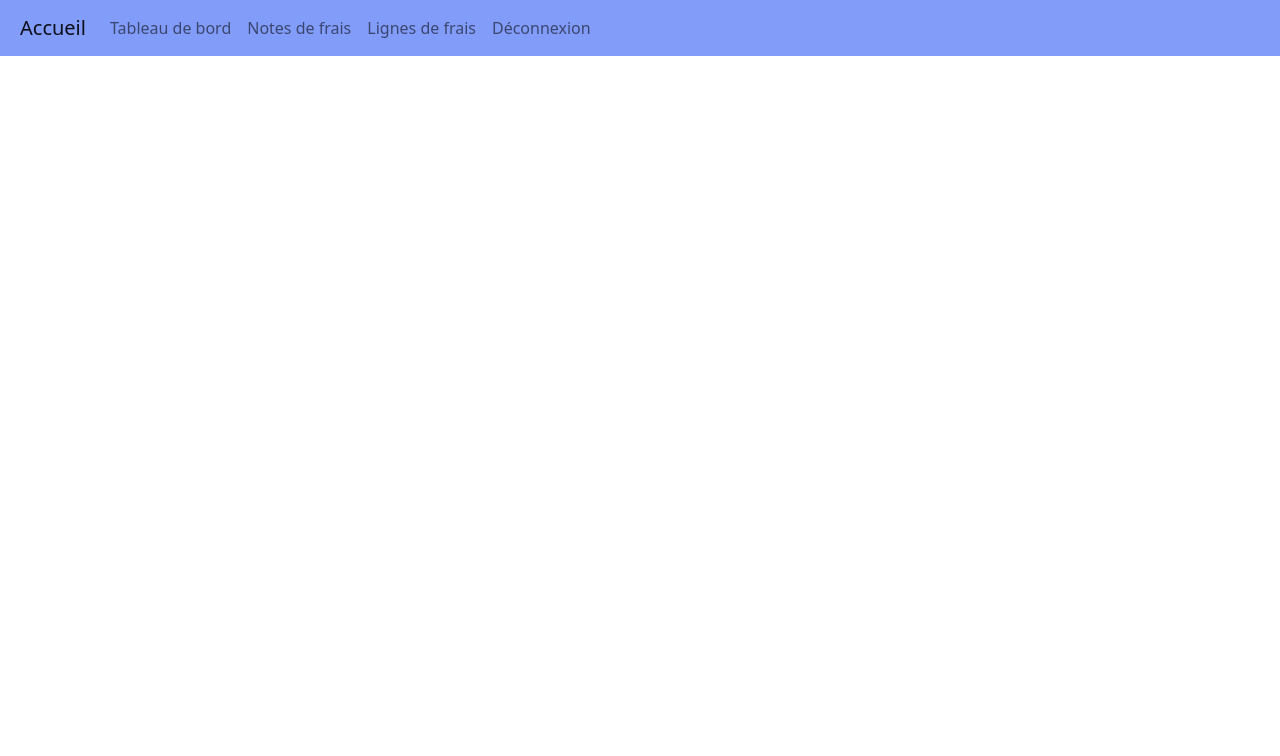
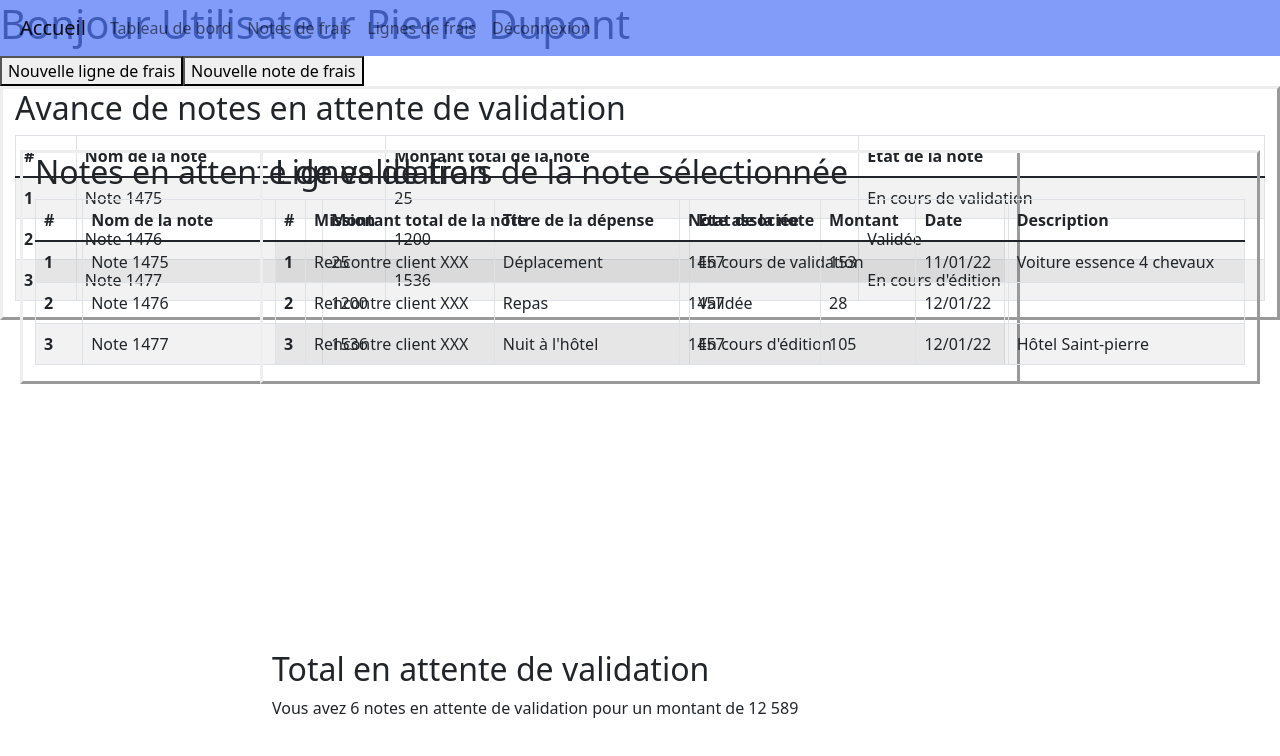
Before and after one commit to Aline-G/GL-front, an Angular app: page /home in a window 1280 px wide. Shown: the top 756 px of the page. Built offline with nearby package versions, Linux system fonts and the light colour scheme.

Commit message:
finish des components un par un - tentative de  les mettre sur la même page
Continuer de les placer dans la page les uns par rapport aux autres et essayer en regardant les card container

```diff
--- a/src/app/app.component.html
+++ b/src/app/app.component.html
@@ -1 +1 @@
-<app-home-slip></app-home-slip>
+<app-home-screen></app-home-screen>
--- a/src/app/home-screen/home-advance/home-advance.component.css
+++ b/src/app/home-screen/home-advance/home-advance.component.css
@@ -0,0 +1,4 @@
+.container-fluid{
+  border-style: outset;
+  border-width: medium;
+}
--- a/src/app/home-screen/home-advance/home-advance.component.html
+++ b/src/app/home-screen/home-advance/home-advance.component.html
@@ -1 +1,49 @@
-<p>home-advance works!</p>
+<!DOCTYPE html>
+<html lang="en">
+<head>
+  <meta charset="utf-8">
+  <meta name="viewport" content="width=device-width, initial-scale=1">
+  <link href="https://cdn.jsdelivr.net/npm/bootstrap@5.1.3/dist/css/bootstrap.min.css" rel="stylesheet" integrity="sha384-1BmE4kWBq78iYhFldvKuhfTAU6auU8tT94WrHftjDbrCEXSU1oBoqyl2QvZ6jIW3" crossorigin="anonymous">
+  <script src="https://cdn.jsdelivr.net/npm/jquery@3.5.1/dist/jquery.slim.min.js"></script>
+  <script src="https://cdn.jsdelivr.net/npm/popper.js@1.16.1/dist/umd/popper.min.js"></script>
+  <script src="https://cdn.jsdelivr.net/npm/bootstrap@4.6.1/dist/js/bootstrap.bundle.min.js"></script>
+</head>
+
+<div class="container-fluid">
+  <h2>Avance de notes en attente de validation</h2>
+  <div class="table-responsive">
+    <table class="table table-striped table-bordered table-hover">
+      <thead class ="thead-dark">
+      <tr>
+        <th scope="col">#</th>
+        <th scope="col">Nom de la note</th>
+        <th scope="col">Montant total de la note</th>
+        <th scope="col">Etat de la note</th>
+      </tr>
+      </thead>
+      <tbody>
+      <tr>
+        <th scope="row">1</th>
+        <td>Note 1475</td>
+        <td>25</td>
+        <td>En cours de validation</td>
+      </tr>
+      <tr>
+        <th scope="row">2</th>
+        <td>Note 1476</td>
+        <td>1200</td>
+        <td>Validée</td>
+      </tr>
+      <tr>
+        <th scope="row">3</th>
+        <td>Note 1477</td>
+        <td>1536</td>
+        <td>En cours d'édition</td>
+      </tr>
+      </tbody>
+    </table>
+  </div>
+</div>
+
+
+</html>
--- a/src/app/home-screen/home-bill/home-bill.component.css
+++ b/src/app/home-screen/home-bill/home-bill.component.css
@@ -0,0 +1,4 @@
+.container-fluid{
+  border-style: outset;
+  border-width: medium;
+}
--- a/src/app/home-screen/home-bill/home-bill.component.html
+++ b/src/app/home-screen/home-bill/home-bill.component.html
@@ -1 +1,49 @@
-<p>home-bill works!</p>
+<!DOCTYPE html>
+<html lang="en">
+<head>
+  <meta charset="utf-8">
+  <meta name="viewport" content="width=device-width, initial-scale=1">
+  <link href="https://cdn.jsdelivr.net/npm/bootstrap@5.1.3/dist/css/bootstrap.min.css" rel="stylesheet" integrity="sha384-1BmE4kWBq78iYhFldvKuhfTAU6auU8tT94WrHftjDbrCEXSU1oBoqyl2QvZ6jIW3" crossorigin="anonymous">
+  <script src="https://cdn.jsdelivr.net/npm/jquery@3.5.1/dist/jquery.slim.min.js"></script>
+  <script src="https://cdn.jsdelivr.net/npm/popper.js@1.16.1/dist/umd/popper.min.js"></script>
+  <script src="https://cdn.jsdelivr.net/npm/bootstrap@4.6.1/dist/js/bootstrap.bundle.min.js"></script>
+</head>
+
+<div class="container-fluid">
+  <h2>Notes en attente de validation</h2>
+  <div class="table-responsive">
+    <table class="table table-striped table-bordered table-hover">
+      <thead class ="thead-dark">
+      <tr>
+        <th scope="col">#</th>
+        <th scope="col">Nom de la note</th>
+        <th scope="col">Montant total de la note</th>
+        <th scope="col">Etat de la note</th>
+      </tr>
+      </thead>
+      <tbody>
+      <tr>
+        <th scope="row">1</th>
+        <td>Note 1475</td>
+        <td>25</td>
+        <td>En cours de validation</td>
+      </tr>
+      <tr>
+        <th scope="row">2</th>
+        <td>Note 1476</td>
+        <td>1200</td>
+        <td>Validée</td>
+      </tr>
+      <tr>
+        <th scope="row">3</th>
+        <td>Note 1477</td>
+        <td>1536</td>
+        <td>En cours d'édition</td>
+      </tr>
+      </tbody>
+    </table>
+  </div>
+</div>
+
+
+</html>
--- a/src/app/home-screen/home-expenses/home-expenses.component.css
+++ b/src/app/home-screen/home-expenses/home-expenses.component.css
@@ -0,0 +1,4 @@
+.container-fluid{
+  border-style: outset;
+  border-width: medium;
+}
--- a/src/app/home-screen/home-expenses/home-expenses.component.html
+++ b/src/app/home-screen/home-expenses/home-expenses.component.html
@@ -1 +1,61 @@
-<p>home-expenses works!</p>
+<!DOCTYPE html>
+<html lang="en">
+<head>
+  <meta charset="utf-8">
+  <meta name="viewport" content="width=device-width, initial-scale=1">
+  <link href="https://cdn.jsdelivr.net/npm/bootstrap@5.1.3/dist/css/bootstrap.min.css" rel="stylesheet" integrity="sha384-1BmE4kWBq78iYhFldvKuhfTAU6auU8tT94WrHftjDbrCEXSU1oBoqyl2QvZ6jIW3" crossorigin="anonymous">
+  <script src="https://cdn.jsdelivr.net/npm/jquery@3.5.1/dist/jquery.slim.min.js"></script>
+  <script src="https://cdn.jsdelivr.net/npm/popper.js@1.16.1/dist/umd/popper.min.js"></script>
+  <script src="https://cdn.jsdelivr.net/npm/bootstrap@4.6.1/dist/js/bootstrap.bundle.min.js"></script>
+</head>
+
+<div class="container-fluid">
+  <h2>Lignes de frais de la note sélectionnée</h2>
+  <div class="table-responsive">
+    <table class="table table-striped table-bordered table-hover">
+      <thead class ="thead-dark">
+      <tr>
+        <th scope="col">#</th>
+        <th scope="col">Mission</th>
+        <th scope="col">Titre de la dépense</th>
+        <th scope="col">Note associée</th>
+        <th scope="col">Montant</th>
+        <th scope="col">Date</th>
+        <th scope="col">Description</th>
+      </tr>
+      </thead>
+      <tbody>
+      <tr>
+        <th scope="row">1</th>
+        <td>Rencontre client XXX</td>
+        <td>Déplacement</td>
+        <td>1457</td>
+        <td>153</td>
+        <td>11/01/22</td>
+        <td>Voiture essence 4 chevaux</td>
+      </tr>
+      <tr>
+        <th scope="row">2</th>
+        <td>Rencontre client XXX</td>
+        <td>Repas</td>
+        <td>1457</td>
+        <td>28</td>
+        <td>12/01/22</td>
+        <td></td>
+      </tr>
+      <tr>
+        <th scope="row">3</th>
+        <td>Rencontre client XXX</td>
+        <td>Nuit à l'hôtel</td>
+        <td>1457</td>
+        <td>105</td>
+        <td>12/01/22</td>
+        <td>Hôtel Saint-pierre</td>
+      </tr>
+      </tbody>
+    </table>
+  </div>
+</div>
+
+
+</html>
--- a/src/app/home-screen/home-screen.component.css
+++ b/src/app/home-screen/home-screen.component.css
@@ -0,0 +1,39 @@
+
+/* positionnement des éléments */
+
+.slip{
+  height: 0px;
+  position: absolute;
+}
+
+.bill{
+  width:1000px;
+  height:500px;
+  position:fixed;
+  left:20px;
+  top:150px;
+}
+
+.advances{
+  width:700px;
+  height:500px;
+  position:fixed;
+  left:20px;
+  top:700px;
+}
+
+.expenses{
+  width:1000px;
+  height:1000px;
+  position:fixed;
+  right:20px;
+  top:150px;
+}
+
+.total{
+  width:1000px;
+  height:150px;
+  position:fixed;
+  right:20px;
+  bottom:0px;
+}
--- a/src/app/home-screen/home-screen.component.html
+++ b/src/app/home-screen/home-screen.component.html
@@ -1,2 +1,18 @@
-<h2>{{ title }}</h2>
-<p>Mis en ligne le {{ createdDate }}</p>
+<!DOCTYPE html>
+<html lang="en">
+<head>
+  <meta charset="utf-8">
+</head>
+<body>
+<h1>
+Bonjour Utilisateur Pierre Dupont
+</h1>
+<button type="button" class="">Nouvelle ligne de frais</button>
+<button type="button" class="">Nouvelle note de frais</button>
+
+<app-home-slip     class="slip"></app-home-slip>
+<app-home-bill     class="bill"></app-home-bill>
+<app-home-advance  class="advance"></app-home-advance>
+<app-home-expenses class="expenses"></app-home-expenses>
+<app-home-total    class="total"></app-home-total>
+</body>
--- a/src/app/home-screen/home-total/home-total.component.html
+++ b/src/app/home-screen/home-total/home-total.component.html
@@ -1 +1,16 @@
-<p>home-total works!</p>
+<!DOCTYPE html>
+<html lang="en">
+<head>
+  <meta charset="utf-8">
+  <meta name="viewport" content="width=device-width, initial-scale=1">
+  <link href="https://cdn.jsdelivr.net/npm/bootstrap@5.1.3/dist/css/bootstrap.min.css" rel="stylesheet" integrity="sha384-1BmE4kWBq78iYhFldvKuhfTAU6auU8tT94WrHftjDbrCEXSU1oBoqyl2QvZ6jIW3" crossorigin="anonymous">
+  <script src="https://cdn.jsdelivr.net/npm/jquery@3.5.1/dist/jquery.slim.min.js"></script>
+  <script src="https://cdn.jsdelivr.net/npm/popper.js@1.16.1/dist/umd/popper.min.js"></script>
+  <script src="https://cdn.jsdelivr.net/npm/bootstrap@4.6.1/dist/js/bootstrap.bundle.min.js"></script>
+</head>
+
+<div class="container-fluid">
+  <h2>Total en attente de validation</h2>
+  <p> Vous avez 6 notes en attente de validation pour un montant de 12 589</p>
+</div>
+</html>
```
